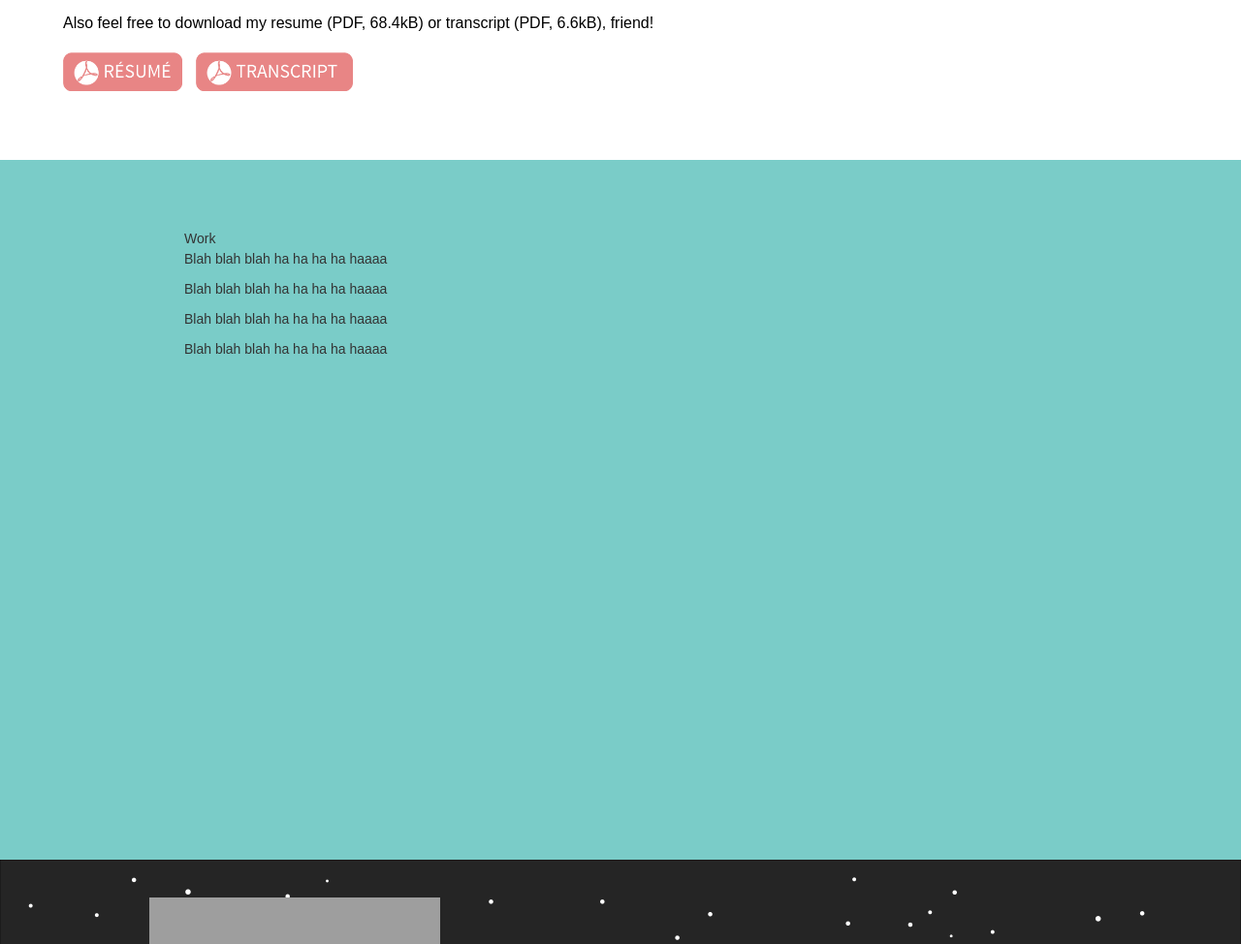
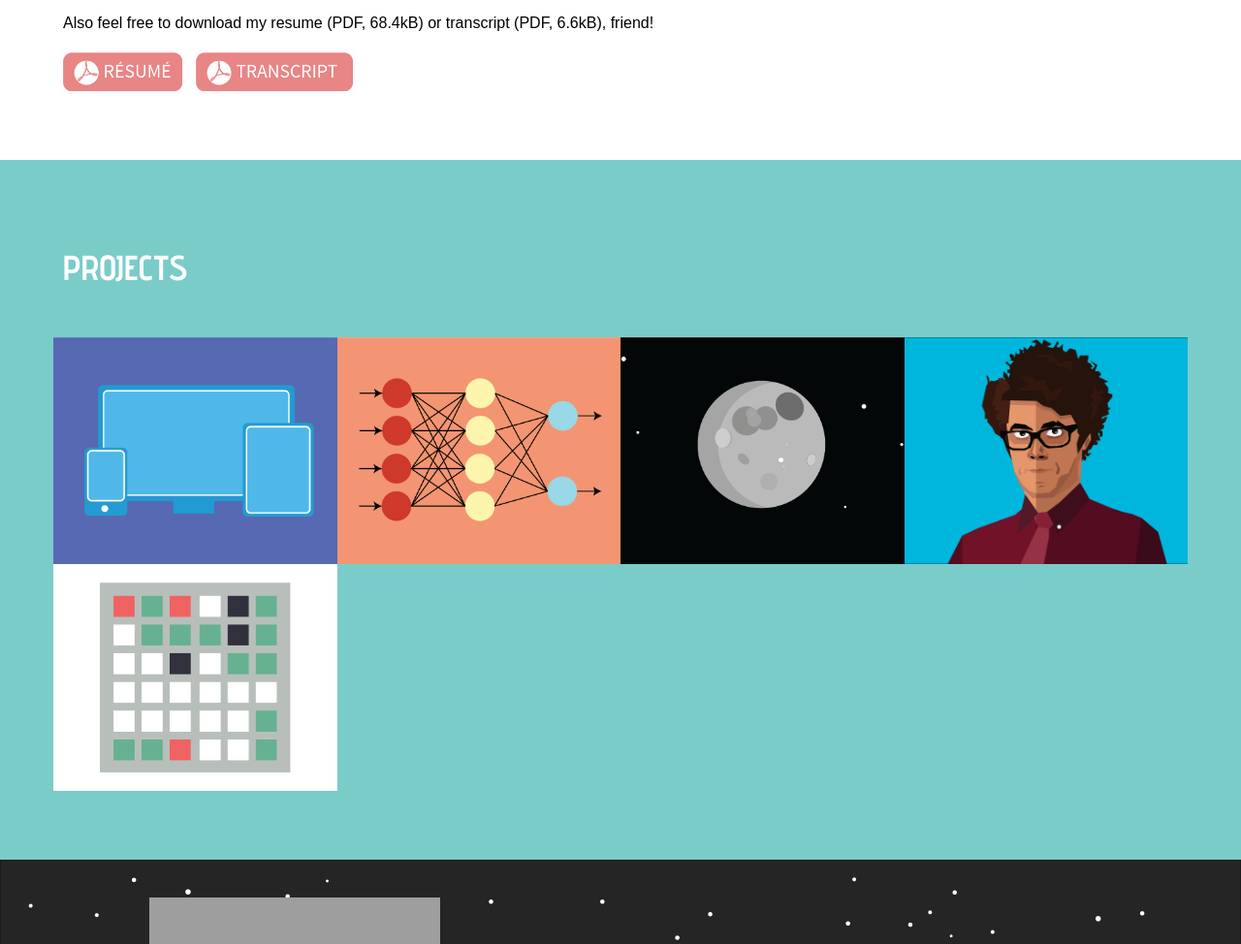
Before and after one commit to danlafreniere/Portfolio, a PHP site: page / in a window 1280 px wide. Shown: the part 1172-2146 px from the top of the page at 97% size. Run offline with PHP 8.4, Linux system fonts and the light colour scheme; some libraries are stand-ins or nearby versions; grey boxes are pictures that could not be loaded.

Commit message:
Project slider nearly complete

```diff
--- a/css/style.css
+++ b/css/style.css
@@ -300,6 +300,7 @@ footer {
 .work-container{
     max-width: 900px;
     margin: 0px auto;
+    display: none;
 }
 
 .thumb-wrap, .work-wrap{
@@ -310,7 +311,7 @@ footer {
 .work-slider{
     width: 200%;
     position: relative;
-    left: -100%;
+    left: 0%;
 }
 
 .thumb-title {
--- a/index.php
+++ b/index.php
@@ -164,14 +164,15 @@
             <div class="work-wrap">
 
             <div class="container work-container">
-                Work
-                <div style="width: 500px; height: 500x; background: #ccc;"></div>
+                <h1 class="whiteText">PROJECT DETAILS</h1>
+                <a class="projectBack">Back To Project Index</a>
+                <div style="width: 500px; height: 500px; background: #ccc;"></div>
                 <p>Blah blah blah ha ha ha ha haaaa</p>
-                <div style="width: 500px; height: 500x; background: #ccc;"></div>
+                <div style="width: 500px; height: 500px; background: #ccc;"></div>
                 <p>Blah blah blah ha ha ha ha haaaa</p>
-                <div style="width: 500px; height: 500x; background: #ccc;"></div>
+                <div style="width: 500px; height: 500px; background: #ccc;"></div>
                 <p>Blah blah blah ha ha ha ha haaaa</p>
-                <div style="width: 500px; height: 500x; background: #ccc;"></div>
+                <div style="width: 500px; height: 500px; background: #ccc;"></div>
                 <p>Blah blah blah ha ha ha ha haaaa</p>
             </div>
 
--- a/js/script.js
+++ b/js/script.js
@@ -1,11 +1,12 @@
 var triggerHeight = 100;
 var currentScroll = 0;
+
 
 $(document).ready(function() {
     $(this).scrollTop(0);
     var $window = $(window);
     var counter = 0;
-
+    projectSlider();
 
     function checkWidth(){
         var windowSize = $window.width();
@@ -53,7 +54,17 @@ $(document).ready(function() {
     });
 
 
+  function projectSlider(){
+      $('.thumb').click(function() {
+            $('.work-slider').css('left', '-100%');
+            $('.work-container').show();
+      });
 
+      $('.projectBack').click(function() {
+            $('.work-slider').css('left', '0%');
+            $('.work-container').hide();
+      });
+  }
 
     $('.primary-nav-trigger').on('click', function(){
 		$('.menu-icon').toggleClass('is-clicked');
```
